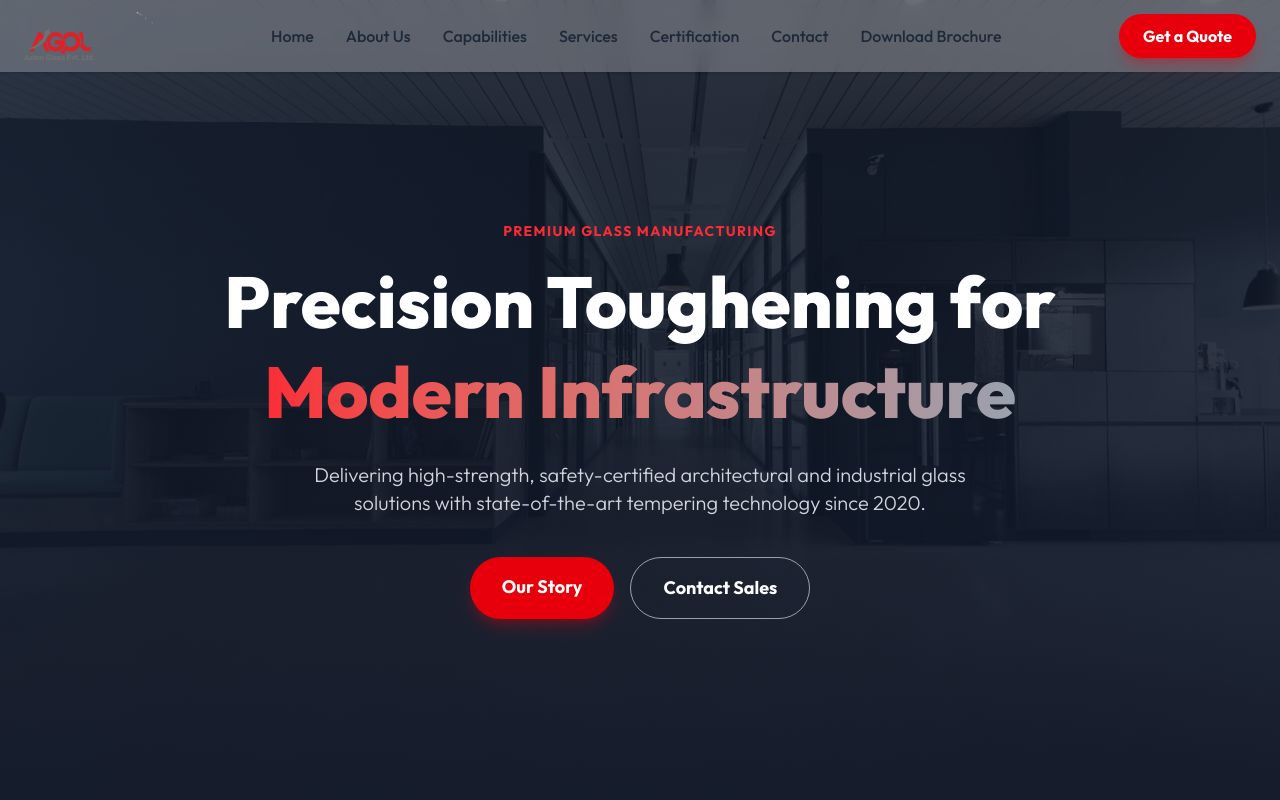
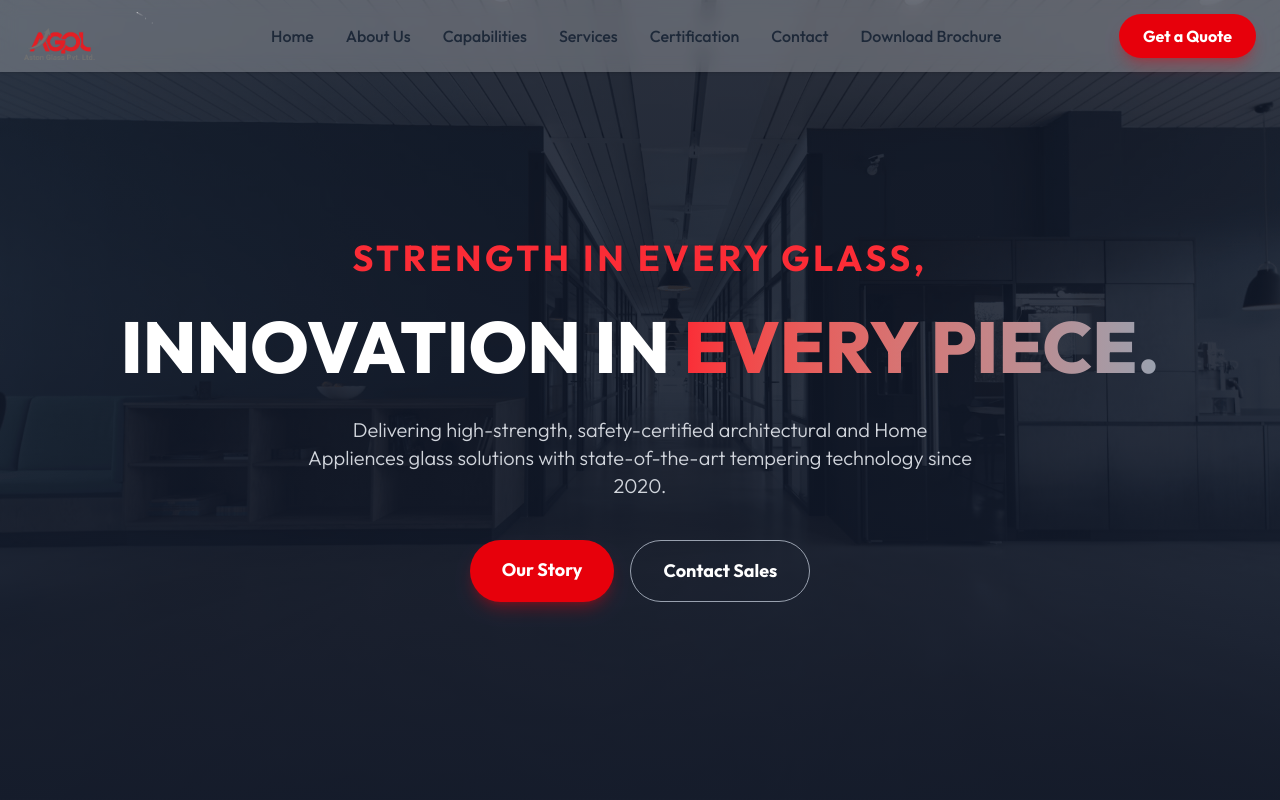
Before and after one commit to subhaushsingh/Aston-Glass, a React (Vite) app: page / in a window 1280 px wide. Shown: the top 800 px of the page. Built offline with nearby package versions, Linux system fonts and the light colour scheme; no server answers; the database is empty.

Commit message:
Changed Loading logo & rectified Tag line

```diff
--- a/index.html
+++ b/index.html
@@ -6,6 +6,8 @@
   <link rel="icon" type="image/svg+xml" href="/vite.svg" />
   <meta name="viewport" content="width=device-width, initial-scale=1.0" />
   <title>Aston Glass Pvt. Ltd. :Glass Manufacturer Rajkot,Gujarat, India</title>
+  <title>Manufacturing Glass for Home & Kitchen Appliances</title>
+  <title>Manufacturing Premium Chimney Glass, Glass Pull-out Drawers, and OTG Microwave Glass.</title>
   <link rel="preconnect" href="https://fonts.googleapis.com" />
   <link rel="preconnect" href="https://fonts.gstatic.com" crossorigin />
   <link href="https://fonts.googleapis.com/css2?family=Outfit:wght@300;400;500;700;800&display=swap" rel="stylesheet" />
--- a/src/App.jsx
+++ b/src/App.jsx
@@ -11,20 +11,18 @@ import Footer from './components/Footer'
 
 function Splash() {
   return (
-    <div className="min-h-screen bg-zinc-950 flex flex-col items-center justify-center">
+    <div className="min-h-screen bg-white flex flex-col items-center justify-center">
 
-     {/* Logo (Clean Corporate Version) */}
-      <div className="flex items-center justify-center h-20 w-auto">
-        <img
-          src="/BIS LOGO AGPL website.png"  // Assuming you put it in the public folder and named it logo.png
-          alt="Aston Glass Pvt. Ltd. Logo"
-          className="object-contain h-30 w-auto"  // Sizes image without distortion
-        />
-      </div>
-
-
+     {/* Logo  */}
+<div className="flex items-center justify-center h-20 w-auto">
+  <img
+    src="/loading_img.jpg"
+    alt="Aston Glass Pvt. Ltd. Logo"
+    className="object-contain h-140 w-auto"
+  />
+</div>
       {/* Loading bar */}
-      <div className="w-36 h-1 bg-white/10 rounded-full mt-6 overflow-hidden">
+      <div className="absolute bottom-12 left-1/2 transform -translate-x-1/2 z-20 w-36 h-1 bg-gray-300/50 rounded-full overflow-hidden">
         <div
           className="h-full bg-red-400 rounded-full"
           style={{ animation: 'loadbar 2s ease forwards' }}
--- a/src/components/Hero.jsx
+++ b/src/components/Hero.jsx
@@ -5,13 +5,13 @@ export default function Hero() {
         style={{ backgroundImage: "url('/bg.png')" }}
       ></div>        <div className="absolute inset-0 bg-gradient-to-b from-gray-900/50 to-gray-900/90 z-0"></div>
 
-      <div className="relative z-10 max-w-4xl mx-auto mt-10">
-        <span className="text-red-500 font-semibold tracking-widest uppercase text-sm mb-4 block">Premium Glass Manufacturing</span>
+      <div className="relative z-10 max-w-6xl mx-auto mt-10">
+        <span className="text-red-500 font-semibold tracking-widest uppercase text-4xl mb-6 block">Strength in every glass,</span>
         <h1 className="text-5xl md:text-7xl font-extrabold mb-6 leading-tight">
-          Precision Toughening for <span className="text-transparent bg-clip-text bg-gradient-to-r from-red-500 to-gray-400">Modern Infrastructure</span>
+          INNOVATION IN <span className="text-transparent bg-clip-text bg-gradient-to-r from-red-500 to-gray-400"> EVERY PIECE.</span>
         </h1>
         <p className="text-lg md:text-xl text-gray-300 mb-10 max-w-2xl mx-auto font-light">
-          Delivering high-strength, safety-certified architectural and industrial glass solutions with state-of-the-art tempering technology since 2020.
+          Delivering high-strength, safety-certified architectural and Home Appliences glass solutions with state-of-the-art tempering technology since 2020.
         </p>
         <div className="flex flex-col sm:flex-row justify-center space-y-4 sm:space-y-0 sm:space-x-4">
           <a href="#about" className="bg-red-600 hover:bg-red-700 px-8 py-4 rounded-full text-lg font-bold transition-all shadow-lg shadow-red-600/30 hover:-translate-y-1">Our Story</a>
--- a/src/components/Map.jsx
+++ b/src/components/Map.jsx
@@ -17,7 +17,9 @@ export default function Map() {
               <div className="space-y-4 text-gray-800">
                 <div className="flex items-start">
                   <span className="text-red-500 text-xl mr-4 mt-1">🕒</span>
-                  <p><strong>Working Hours:</strong><br/> Monday - Saturday: 9:00 AM - 6:00 PM </p>
+                  <p><strong>Working Hours:</strong><br/> FACTORY : Monday - Saturday: 8:00 AM - 8:00 PM </p>
+                  <span className="text-red-500 text-xl mr-4 mt-1">🕒</span>
+                  <p><strong>Working Hours:</strong><br/> OFFICE : Monday - Saturday: 10:00 AM - 6:00 PM </p>
                 </div>
               </div>
             </div>
```
Also changed, not shown: public/loading_img.jpg (added).
